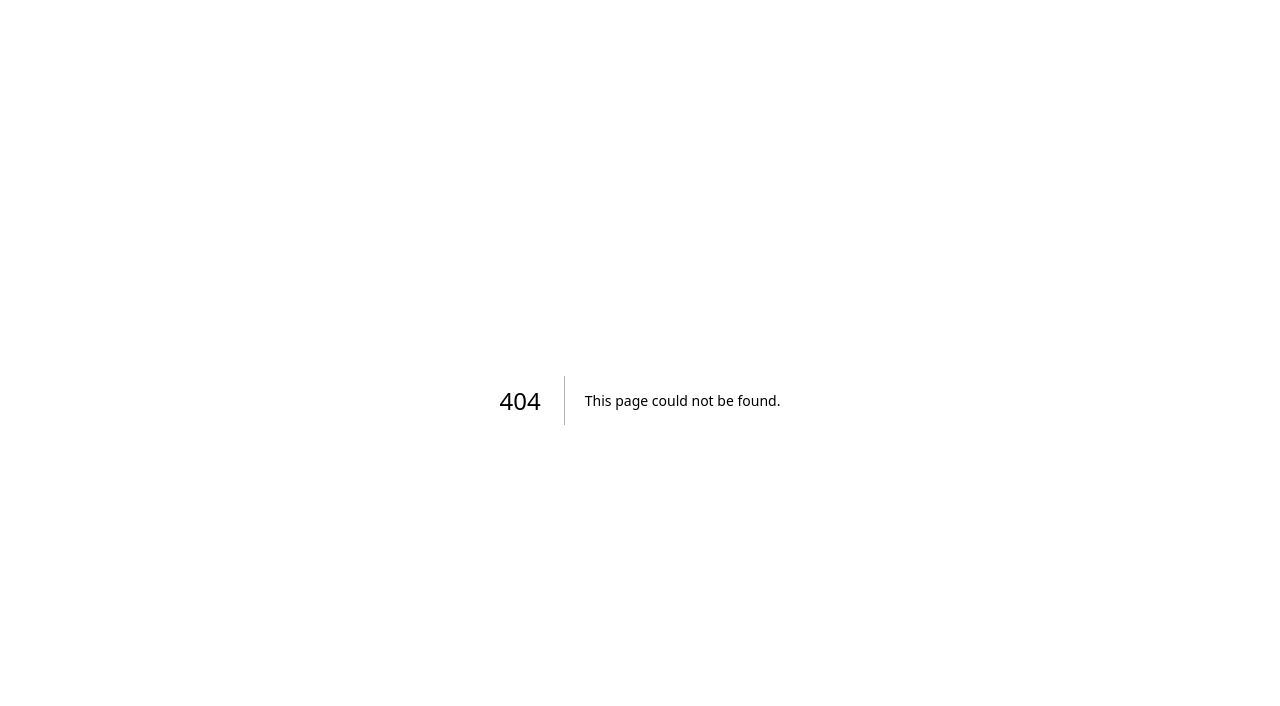
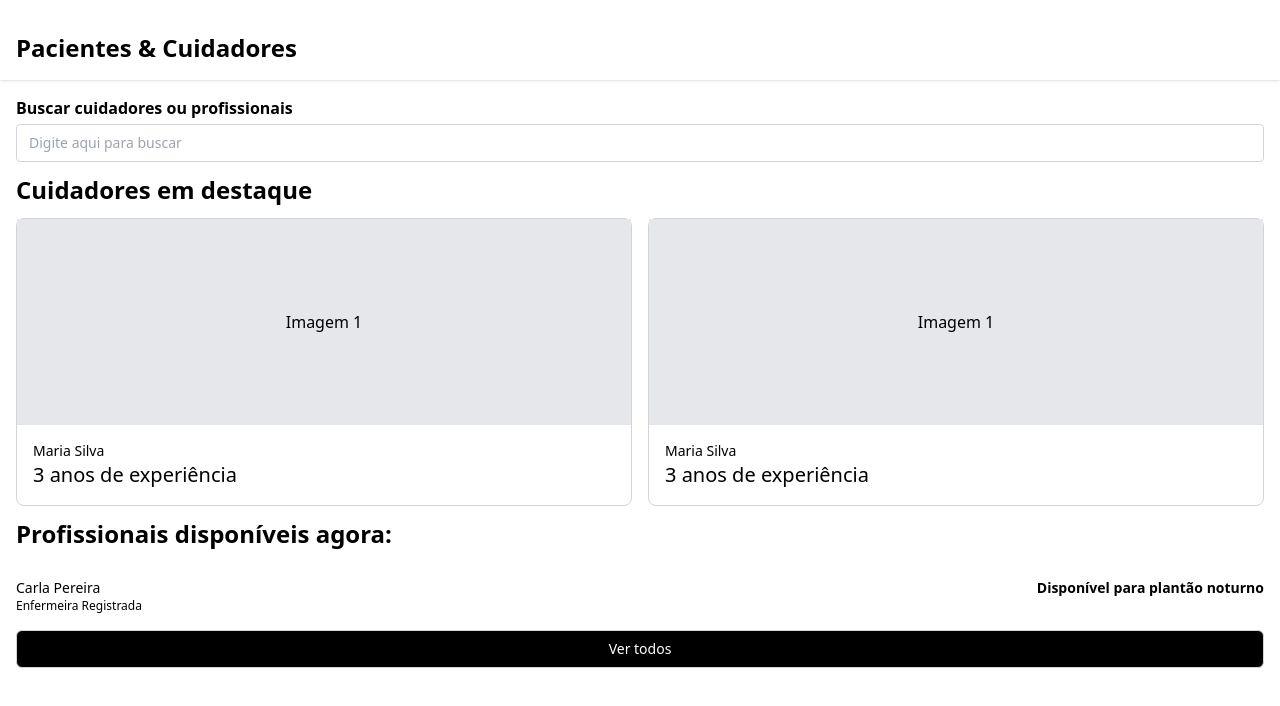
Before and after one commit to guipmuller/ADS_Senac_PI_Grupo_02, a Next.js app in the folder front-web/: page /home-page in a window 1280 px wide. Before the commit this address had no page. Shown: the top 706 px of the page. Built offline with nearby package versions, Linux system fonts and the light colour scheme.

Commit message:
feat: started homepage

```diff
--- /dev/null
+++ b/front-web/src/app/(auth)/home-page/page.tsx
@@ -0,0 +1,7 @@
+import HomeTemplate from "@/components/templates/homePage/home"
+
+const HomePage = () => {
+    return <HomeTemplate />
+}
+
+export default HomePage;
--- /dev/null
+++ b/front-web/src/components/atoms/ProfileCard/ProfileCard.tsx
@@ -0,0 +1,20 @@
+interface ProfileCardProps {
+  name: string;
+  experience: string;
+}
+
+const ProfileCard: React.FC<ProfileCardProps> = ({ name, experience }) => {
+  return (
+    <div className="w-2/4 h-72 border border-gray-300 rounded-lg bg-white flex flex-col">
+      <div className="w-full h-3/4 bg-gray-200 flex flex-1 items-center justify-center">
+        Imagem 1
+      </div>
+      <span className="p-4">
+        <p className="text-sm">{name}</p>
+        <h2 className="text-xl">{experience}</h2>
+      </span>
+    </div>
+  );
+};
+
+export default ProfileCard;
--- /dev/null
+++ b/front-web/src/components/atoms/ProfileList/ProfileList.tsx
@@ -0,0 +1,22 @@
+interface ProfileListProps {
+  name: string;
+  role: string;
+  label: string;
+}
+
+const ProfileList: React.FC<ProfileListProps> = ({ name, role, label }) => {
+  return (
+      <div className="flex justify-between my-4">
+        <span className="flex flex-col w-4/5">
+          <h1 className="text-sm font-medium">{name}</h1>
+          <p className="text-xs">{role}</p>
+        </span>
+
+        <p className="text-sm text-end">
+          <strong>{label}</strong>
+        </p>
+      </div>
+  );
+};
+
+export default ProfileList;
--- /dev/null
+++ b/front-web/src/components/templates/homePage/home.tsx
@@ -0,0 +1,51 @@
+import Button from "@/components/atoms/Button/button";
+import Input from "@/components/atoms/Input/input";
+import ProfileCard from "@/components/atoms/ProfileCard/ProfileCard";
+import ProfileList from "@/components/atoms/ProfileList/ProfileList";
+import Image from "next/image";
+
+const HomeTemplate = () => {
+  return (
+    <>
+      <header className="shadow flex h-20 items-end">
+        <h1 className="text-2xl font-semibold text-center p-4">
+          Pacientes & Cuidadores
+        </h1>
+      </header>
+      <main className="flex flex-col h-screen p-4">
+        <section>
+          <p>
+            <strong>Buscar cuidadores ou profissionais</strong>
+          </p>
+          <Input
+            type="text"
+            classname="w-full px-3 py-2 mt-1 text-sm border border-gray-300 rounded focus:outline-none focus:border-gray-500"
+            placeholder="Digite aqui para buscar"
+          />
+        </section>
+        <h2 className="text-2xl font-semibold my-3">Cuidadores em destaque</h2>
+        <span className="flex gap-4">
+          <ProfileCard name="Maria Silva" experience="3 anos de experiência" />
+          <ProfileCard name="Maria Silva" experience="3 anos de experiência" />
+        </span>
+        <h2 className="text-2xl font-semibold my-3">
+          Profissionais disponíveis agora:
+        </h2>
+        <span>
+          <ProfileList
+            name="Carla Pereira"
+            role="Enfermeira Registrada"
+            label="Disponível para plantão noturno"
+          />
+        </span>
+        <Button
+        text="Ver todos"
+          classname="w-full py-2 text-sm font-medium text-white border border-gray-300 rounded-md focus:outline-none bg-black hover:bg-white hover:text-black"
+          type="button"
+        />
+      </main>
+    </>
+  );
+};
+
+export default HomeTemplate;
```
Also changed, not shown: front-web/src/assets/images/listicon.svg (added).
